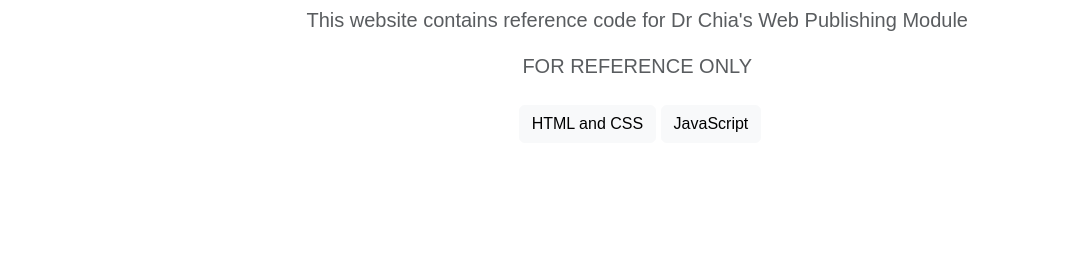
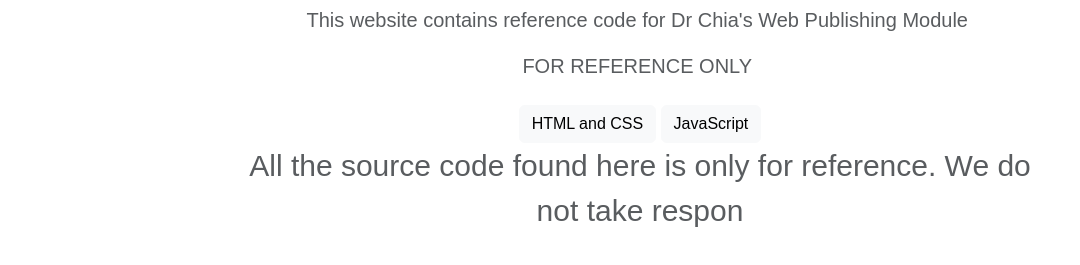
Before and after one commit to ttiramisu/ifreference, a plain HTML site: page index.html in a window 1280 px wide. Shown: the part 209-474 px from the top of the page, without its empty margins (0-1080 px from the left). Drawn offline with Linux system fonts and the light colour scheme.

Commit message:
big big disclaimer

```diff
--- a/css/style.css
+++ b/css/style.css
@@ -11,3 +11,7 @@ main{
   max-width: 500px;
   margin: 0 auto;
 }
+
+.disclaimer {
+  font-size: 30px;
+}
--- a/index.html
+++ b/index.html
@@ -64,6 +64,9 @@
             <a class="btn btn-light" href="html.html" role="button">HTML and CSS</a>
             <a class="btn btn-light" href="javascript.html" role="button">JavaScript</a>
           </div>
+          <div eeditable="rich">
+            <p class="text-muted lead disclaimer">All the source code found here is only for reference. We do not take respon</p>
+          </div>
           <!-- /lc-block -->
         </div><!-- /col -->
       </div>
```
